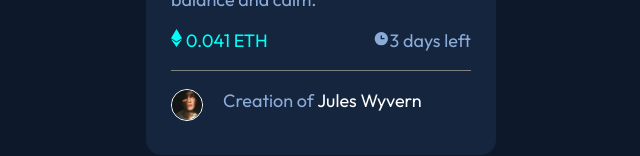
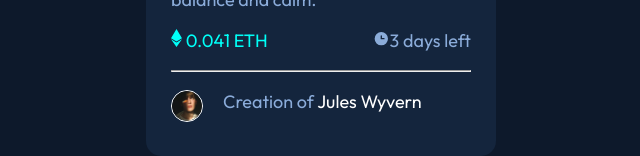
Before and after one commit to DavidJDaSilva/NFT-preview-card, a plain HTML site: page index.html in a window 1280 px wide. Shown: the part 624-780 px from the top of the page, without its empty margins (319-959 px from the left). Drawn offline with Linux system fonts and the light colour scheme.

Commit message:
Update index.html

```diff
--- a/index.html
+++ b/index.html
@@ -33,7 +33,7 @@
     <p>Our Equilibrium collection promotes balance and calm.</p>
 
     <p><span class="eth"><img src="icon-ethereum.svg" alt="eth"> 0.041 ETH</span> <span class="clock"><img src="icon-clock.svg" alt="clock">3 days left</span></p>
-    <hr size=1px noshade>
+    <hr>
     <p><img class="avatar" src="image-avatar.png" alt="avatar"> Creation of <span class="jules">Jules Wyvern</span></p>
   </div>
 
```
